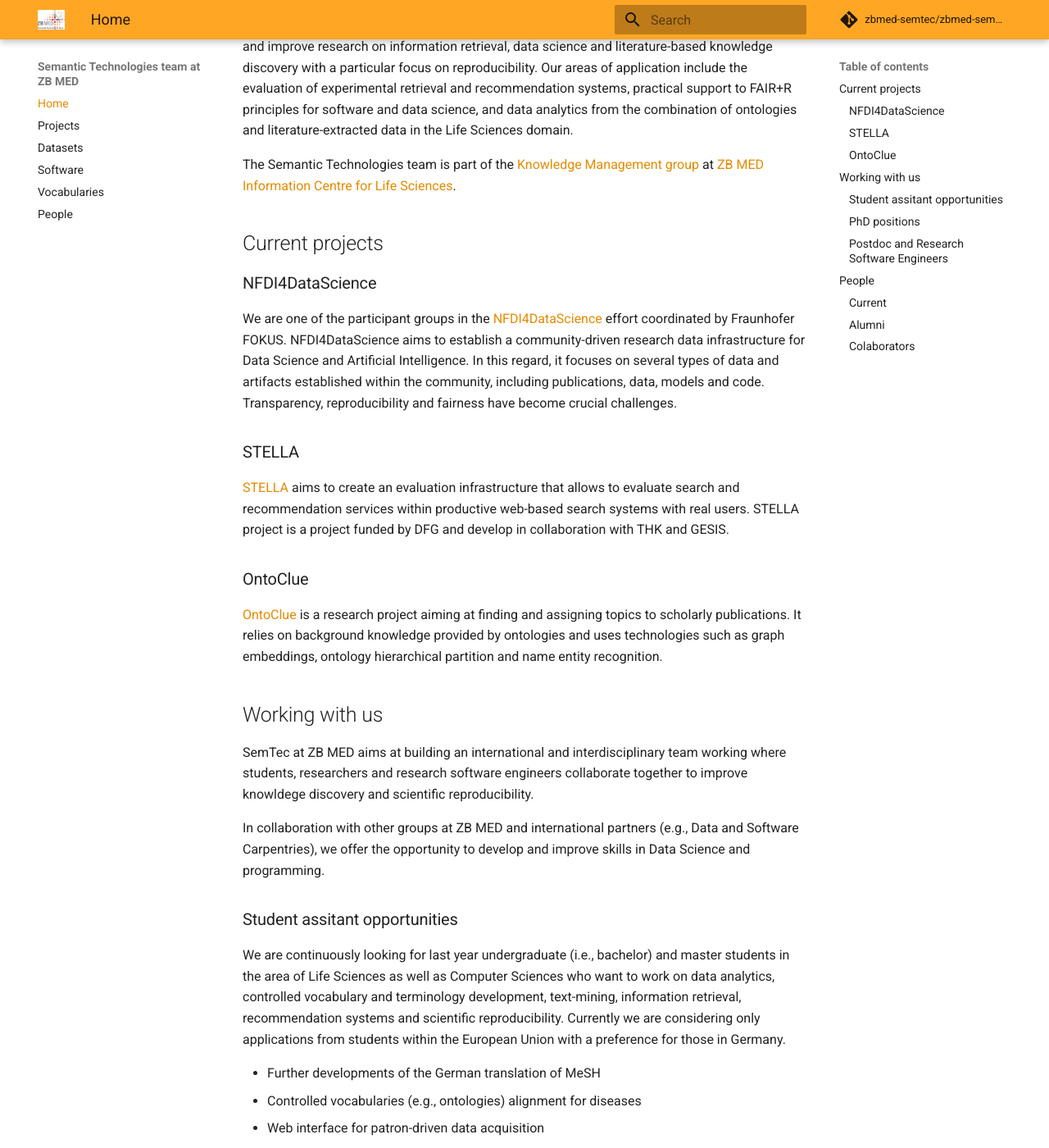
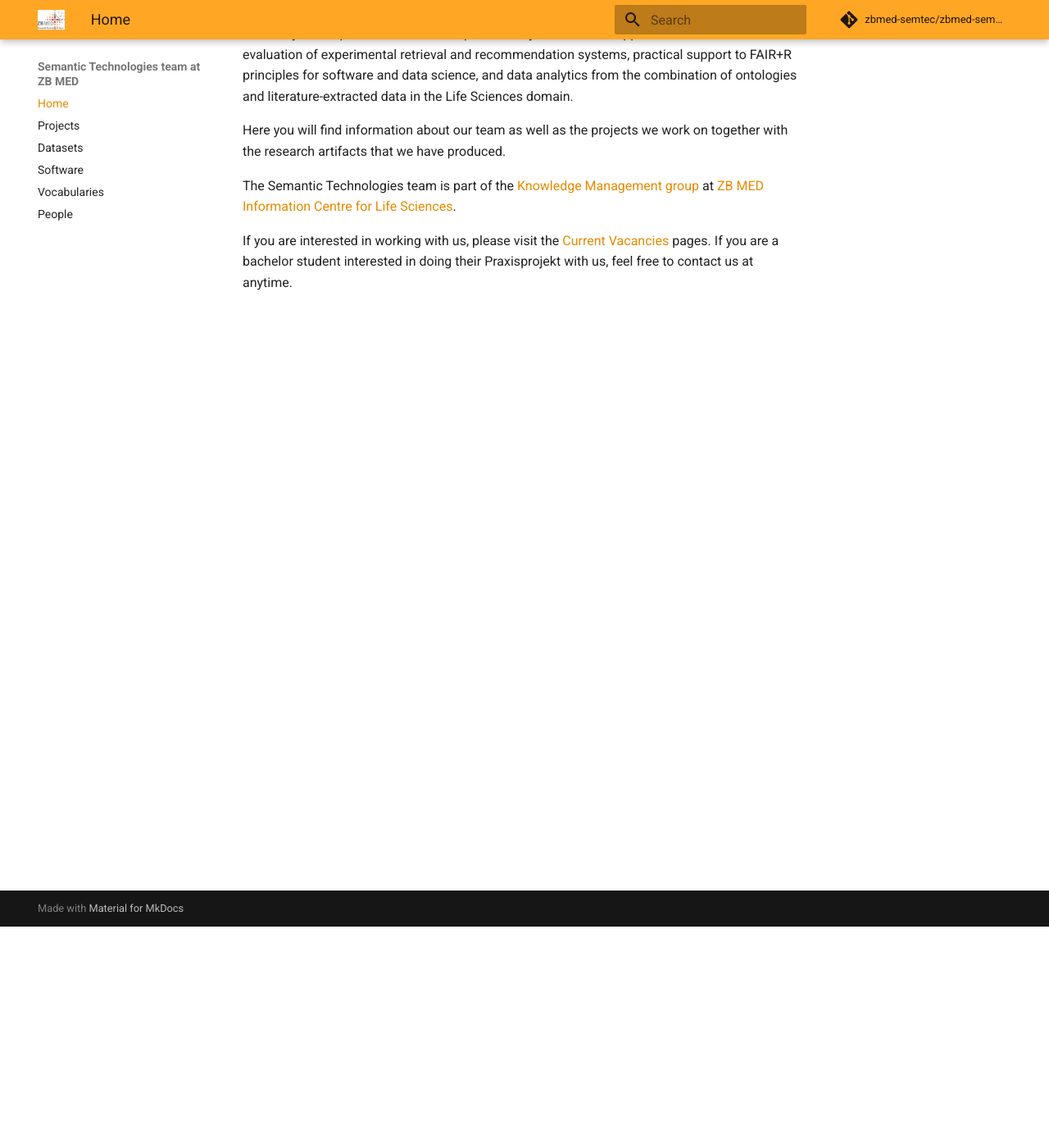
Before and after one commit to zbmed-semtec/zbmed-semtec.github.io, an MkDocs documentation site: the page built from docs/index.md, in a window 1280 px wide and 1400 px high, scrolled down 270 px. Shown: the whole window at 82% size. Built offline with MkDocs 1.6.1 and Material for MkDocs 9.7.7, drawn with Linux system fonts in a browser that asks for light colours; comment, search, counter and statistics services are not loaded; some of the changed text lies outside the part shown.

Commit message:
Update index.md

```diff
--- a/docs/index.md
+++ b/docs/index.md
@@ -2,64 +2,11 @@
 
 _Combining semantic technologies and data analytics_
 
-__[Highlighted feature: Student assistant opportunities](./#student-assitant-opportunities)__
+We are a multidisciplinary Research and Development team combining semantic technologies and data analytics. We work on the development of softare components and services to support and improve research on information retrieval, data science and literature-based knowledge discovery with a particular focus on reproducibility. Our areas of application include the evaluation of experimental retrieval and recommendation systems, practical support to FAIR+R principles for software and data science, and data analytics from the combination of ontologies and literature-extracted data in the Life Sciences domain.
 
-
-We are a multidisciplinary Research and Development team combining semantic technologies and data analytics. We work on the development of softare components and services to support and improve research on information retrieval, data science and literature-based knowledge discovery with a particular focus on reproducibility. Our areas of application include the evaluation of experimental retrieval and recommendation systems, practical support to FAIR+R principles for software and data science, and data analytics from the combination of ontologies and literature-extracted data in the Life Sciences domain.
+Here you will find information about our team as well as the projects we work on together with the research artifacts that we have produced.
 
 The Semantic Technologies team is part of the [Knowledge Management group](https://www.zbmed.de/en/research/research-at-zb-med/research-knowledge-management/) at [ZB MED Information Centre for Life Sciences](https://www.zbmed.de/en).
 
-## Current projects
-
-### NFDI4DataScience
-
-We are one of the participant groups in the [NFDI4DataScience](https://www.zbmed.de/en/research/current-projects/nfdi4datascience/) effort coordinated by Fraunhofer FOKUS. NFDI4DataScience aims to establish a community-driven research data infrastructure for Data Science and Artificial Intelligence. In this regard, it focuses on several types of data and artifacts established within the community, including publications, data, models and code. Transparency, reproducibility and fairness have become crucial challenges.
-
-### STELLA
-
-[STELLA](https://stella-project.org/) aims to create an evaluation infrastructure that allows to evaluate search and recommendation services within productive web-based search systems with real users. STELLA project is a project funded by DFG and develop in collaboration with THK and GESIS.
-
-### OntoClue
-
-[OntoClue](https://zbmed-semtec.github.io/ontoclue/)  is a research project aiming at finding and assigning topics to scholarly publications. It relies on background knowledge provided by ontologies and uses technologies such as graph embeddings, ontology hierarchical partition and name entity recognition.
-
-## Working with us
-
-SemTec at ZB MED aims at building an international and interdisciplinary team working where students, researchers and research software engineers collaborate together to improve knowldege discovery and scientific reproducibility.
-
-In collaboration with other groups at ZB MED and international partners (e.g., Data and Software Carpentries), we offer the opportunity to develop and improve skills in Data Science and programming.
-
-### Student assitant opportunities
-
-We are continuously looking for last year undergraduate (i.e., bachelor) and master students in the area of Life Sciences as well as Computer Sciences who want to work on data analytics, controlled vocabulary and terminology development, text-mining, information retrieval, recommendation systems and scientific reproducibility. Currently we are considering only applications from students within the European Union with a preference for those in Germany.
-
-* Further developments of the German translation of MeSH
-* Controlled vocabularies (e.g., ontologies) alignment for diseases
-* Web interface for patron-driven data acquisition
-* Tailoring CKAN (or similar) for reserach objects management
-* Use of automatic translation tools (e.g. deepL) for diagnosis
-* Use of semantic annotations (i.e., terms extracted from a controlled vocabulary and identified in scientific articles) for cluster-based document-to-document recommendations
-
-### PhD positions
-
-We are soon opening a PhD position related to infrastructure and reproducibility support for Data Science and Artificial Intelligence.
-
-### Postdoc and Research Software Engineers
-
-We are soon opening a Research Software Engineering / Postdoc position to work on two research and development projects related to information retrieval and recommendation systems as well as infrastructure and reproducibility support for Data Science and Artificial Intelligence.
-
-## People
-
-### Current
-* Nelson Quiñones (OntoClue)
-* Benjamin Wolff (STELLA)
-* Bernd Müeller (literature-based knowledge discovery)
-* Dietrich Rebholz-Schuhmann (concept and overall supervision)
-* Leyla Jael Castro (concept and overall supervision)
-
-### Alumni
-* Ashley Ritchie, City London University (OntoClue)
-
-### Colaborators
-* Ernesto Jiménez-Ruiz, City London University (OntoClue)
-* Jairo Alejandro Gómez Escobar - ICESI (OntoClue)
+If you are interested in working with us, please visit the [Current Vacancies](https://www.zbmed.de/en/about/career/current-vacancies) pages.
+If you are a bachelor student interested in doing their Praxisprojekt with us, feel free to contact us at anytime.
```
